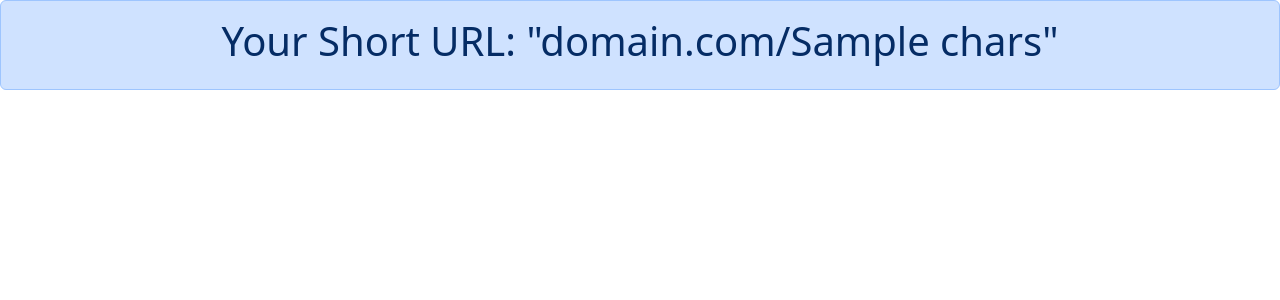
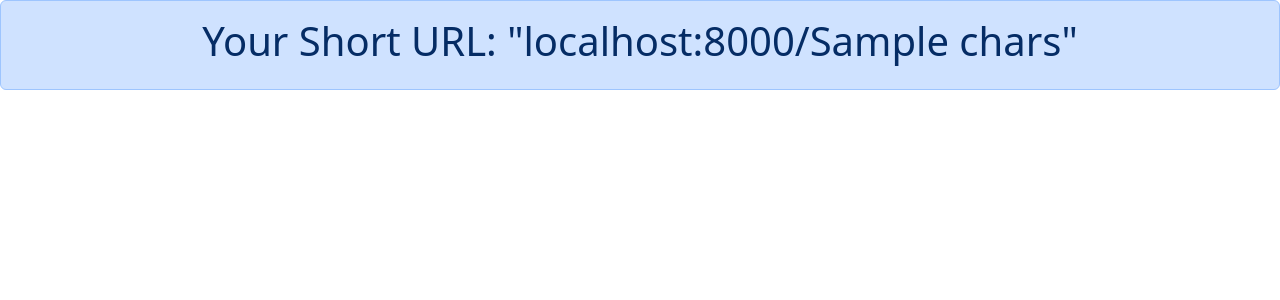
Before and after one commit to tahsinj/URLShortener, a Django app: template templates/urlgenerated.html in a window 1280 px wide. Shown: the part 56-356 px from the top of the page. Run offline with Django 5.2, Linux system fonts and the light colour scheme; the template is opened without the code that fills it: most values are stand-ins (such as "Sample title", 1, 10 or a date in 2020); some libraries are stand-ins or nearby versions.

Commit message:
Updated URL

```diff
--- a/templates/urlgenerated.html
+++ b/templates/urlgenerated.html
@@ -3,7 +3,7 @@
 {% block content %}
 <center>
     <div class="alert alert-primary" role="alert">
-        <h1>Your Short URL: "domain.com/{{ chars }}"</h1>
+        <h1>Your Short URL: "localhost:8000/{{ chars }}"</h1>
     </div>
 </center>
 {% endblock content %}
```
